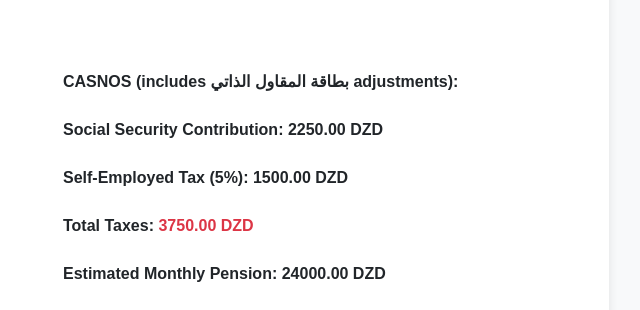
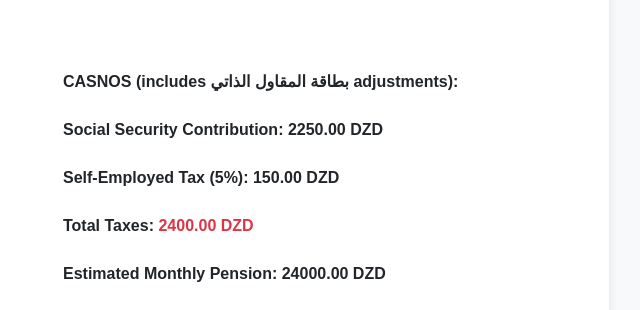
Before and after one commit to faycalrafa/algeria_income_tax, a plain HTML site: page index.html in a window 1280 px wide. Both pictures are taken after a click on the button "Compare". Shown: the part 472-782 px from the top of the page, 589-1229 px from the left. Drawn offline with nearby package versions, Linux system fonts and the light colour scheme.

Commit message:
fixed selfemployedtax to be 0.5% instead of 5%

```diff
--- a/index.html
+++ b/index.html
@@ -117,7 +117,7 @@
 
       // CASNOS Calculations
       const casnosSocialSecurity = income * 0.075;
-      const casnosSelfEmployedTax = income * 0.05;
+      const casnosSelfEmployedTax = income * 0.005;
       const casnosTotalTaxes = casnosSocialSecurity + casnosSelfEmployedTax;
       const casnosPension =
         years < 15 ? 0 : income * Math.min(0.025 * years, 0.8);
```
